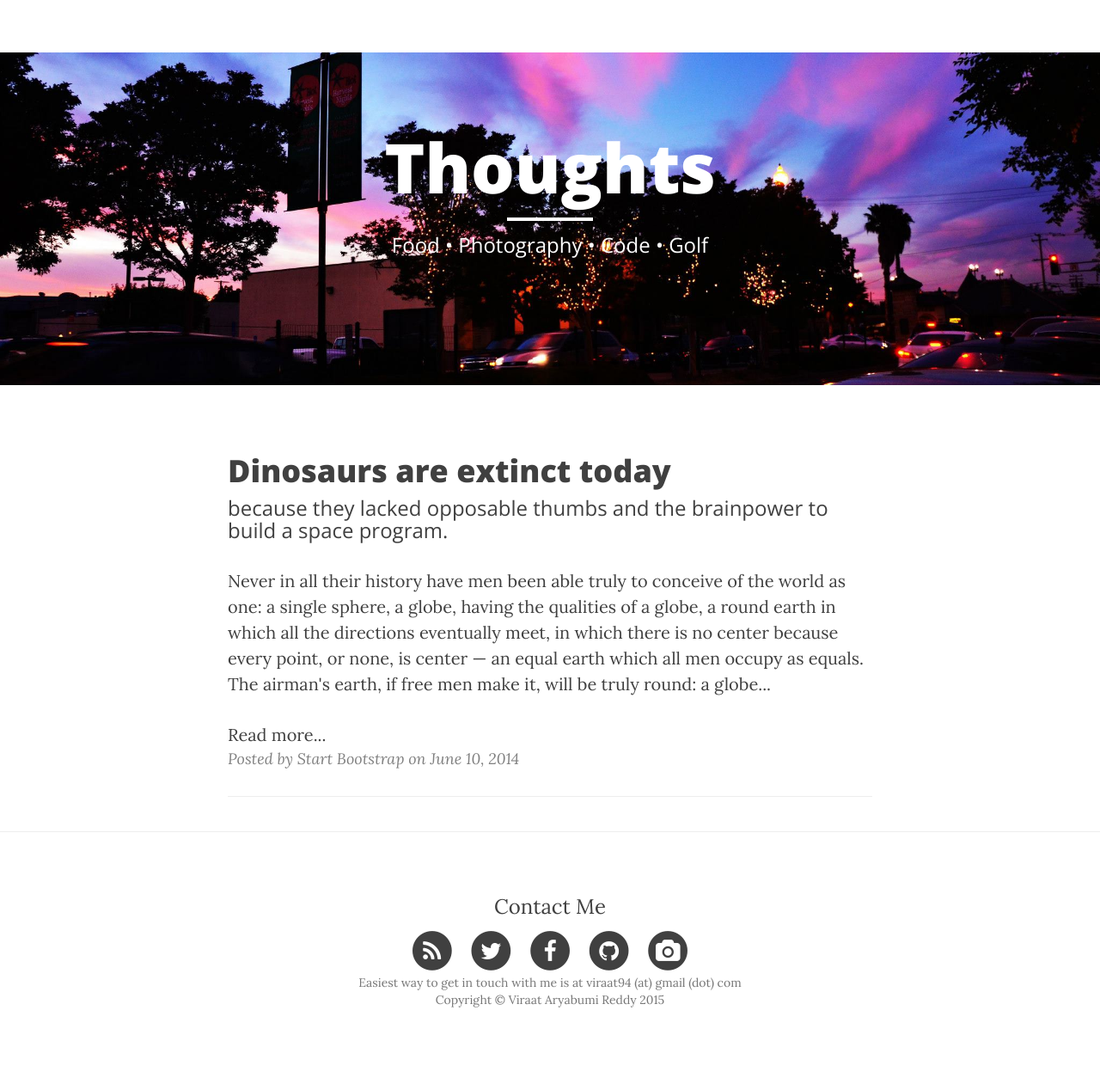
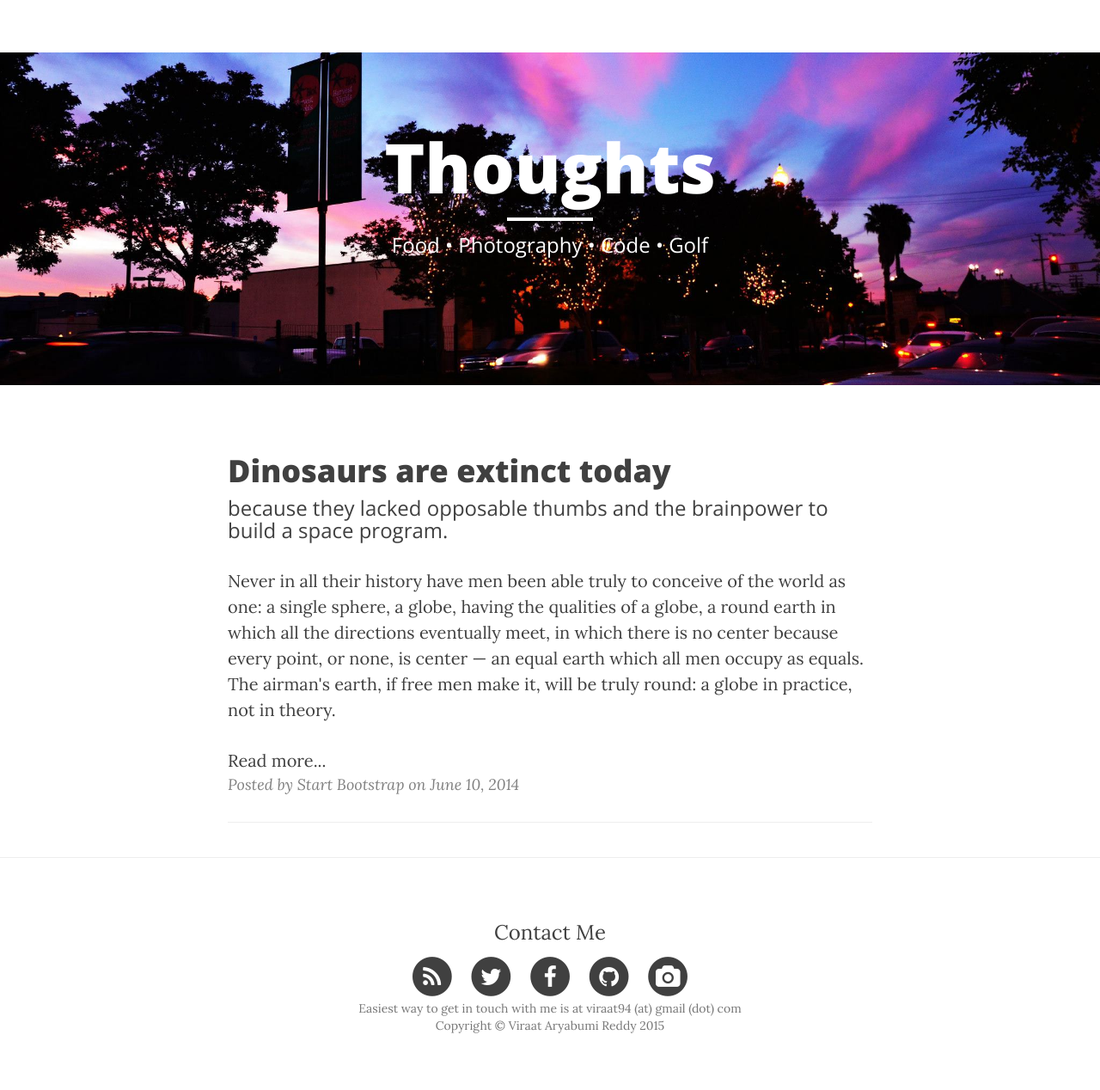
Before and after one commit to viraat/blog, a Jekyll site: the page built from index.html, in a window 1280 px wide. Shown: the whole page at 86% size. Built offline with Jekyll 4.4.1, drawn with Linux system fonts in a browser that asks for light colours; nearby versions of some CDN libraries; the list of posts is cut into pages by our own code; before the commit the page ends 1238 px from its top, so only the background shows below that.

Commit message:
updates to post preview

```diff
--- a/_posts/2014-06-10-dinosaurs.markdown
+++ b/_posts/2014-06-10-dinosaurs.markdown
@@ -9,6 +9,8 @@ header-img: "img/post-bg-01.jpg"
 ---
 
 <p>Never in all their history have men been able truly to conceive of the world as one: a single sphere, a globe, having the qualities of a globe, a round earth in which all the directions eventually meet, in which there is no center because every point, or none, is center — an equal earth which all men occupy as equals. The airman's earth, if free men make it, will be truly round: a globe in practice, not in theory.</p>
+
+<!-- more -->
 
 <p>Science cuts two ways, of course; its products can be used for both good and evil. But there's no turning back from science. The early warnings about technological dangers also come from science.</p>
 
--- a/index.html
+++ b/index.html
@@ -14,8 +14,14 @@ description: "Food • Photography • Code • Golf"
         </h3>
         {% endif %}
     </a>
-    <p>{{ post.content | strip_html | truncatewords:75}}</p>
-            <a href="{{ post.url | prepend: site.baseurl}}">Read more...</a>
+    <p>
+    {% if post.content contains "<!-- more -->" %}
+        {{ post.content | split:"<!-- more -->" | first % }}
+    {% else %}
+        {{ post.content | strip_html | truncatewords:75 }}
+    {% endif %}
+    </p>
+    <a href="{{ post.url | prepend: site.baseurl}}">Read more...</a>
     <p class="post-meta">Posted by {% if post.author %}{{ post.author }}{% else %}{{ site.title }}{% endif %} on {{ post.date | date: "%B %-d, %Y" }}</p>
 </div>
 <hr>
```
